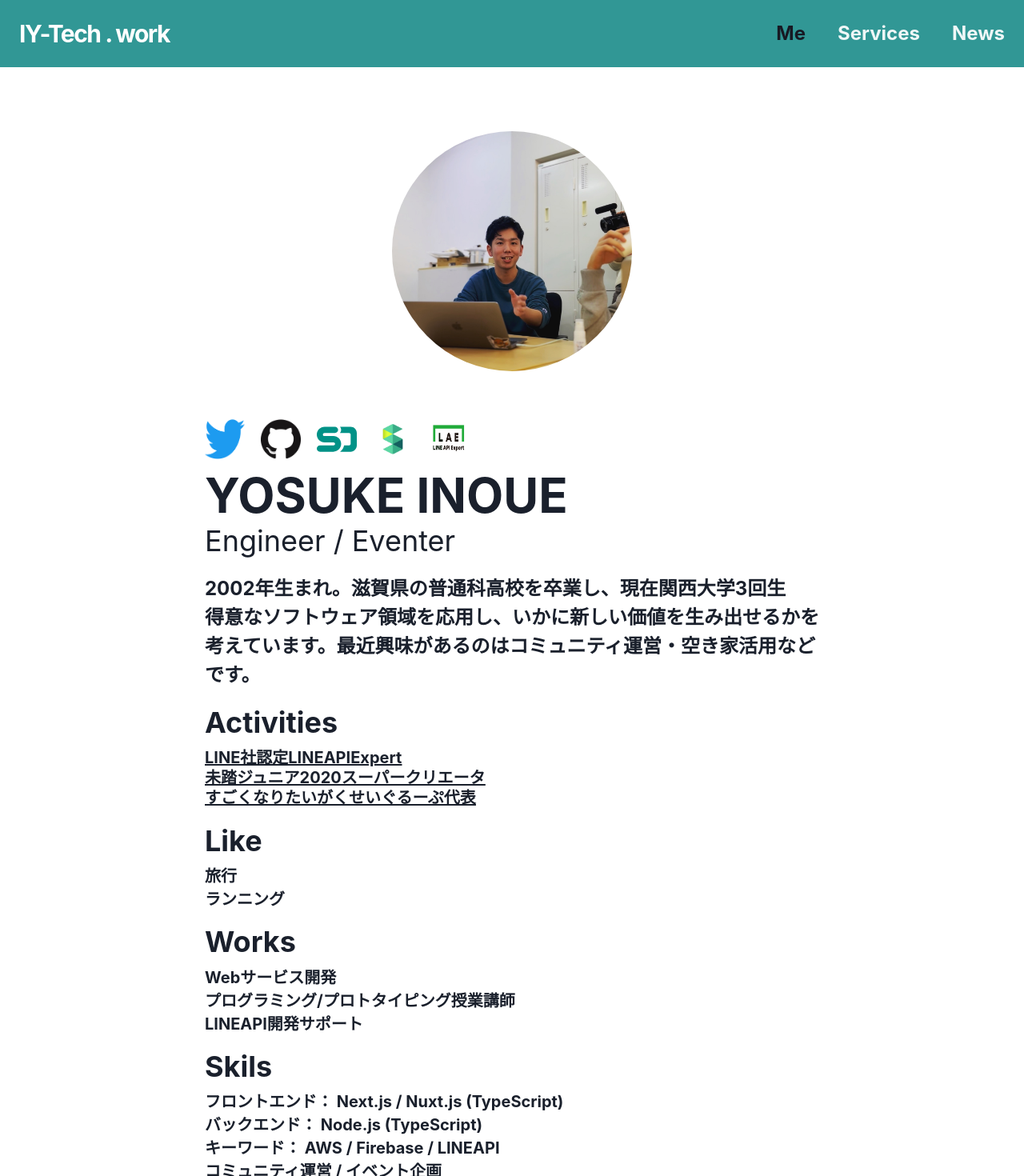
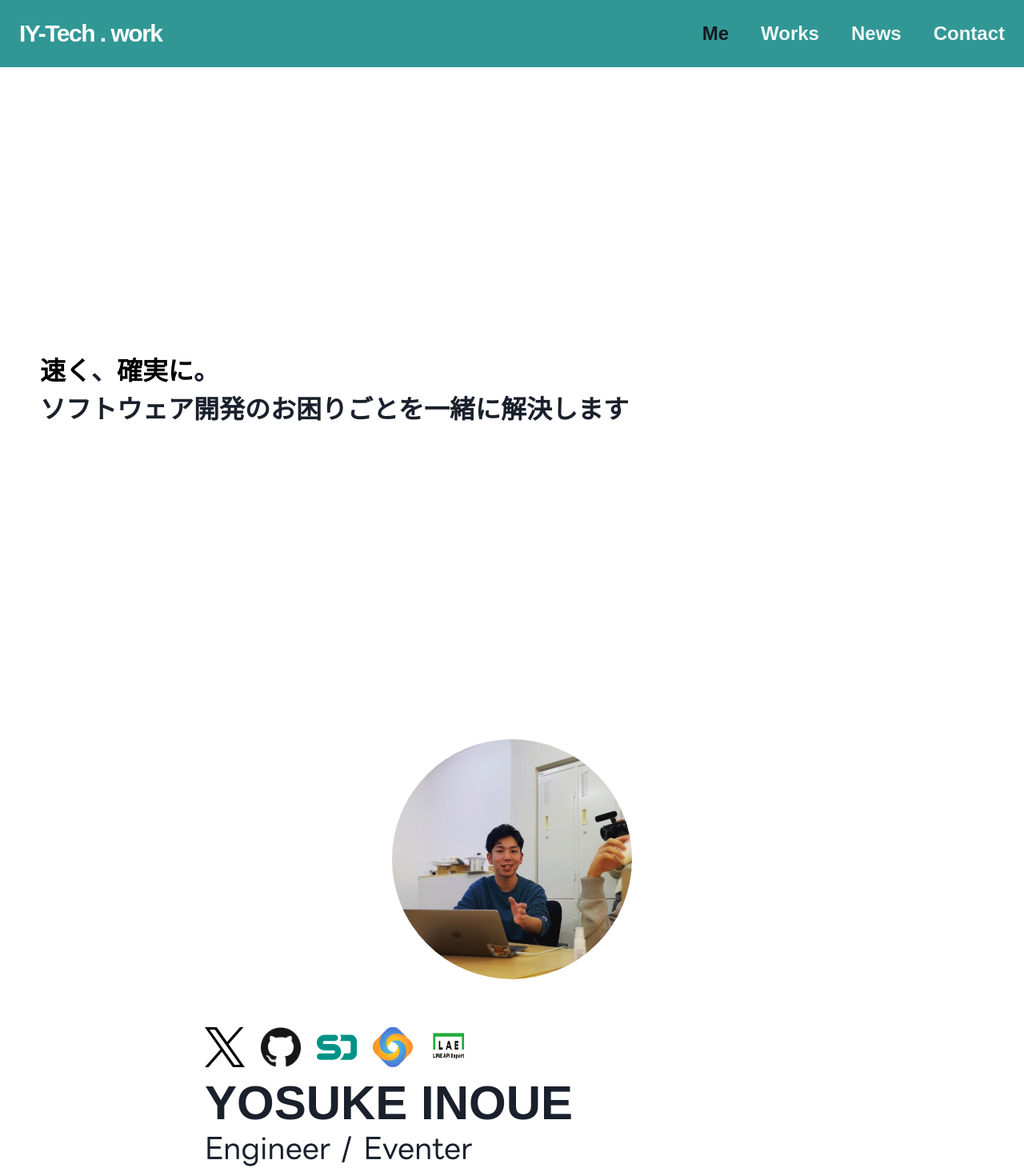
Before and after one commit to inoue2002/portfolio-v3, a Next.js app: page / in a window 1280 px wide. Shown: the top 1470 px of the page at 80% size. Built offline with nearby package versions, Linux system fonts and the light colour scheme; no server answers; a web font is replaced by a local one.

Commit message:
feat お問い合わせの作成

```diff
--- a/src/components/Header.tsx
+++ b/src/components/Header.tsx
@@ -55,13 +55,13 @@ export default function Header() {
             Me
           </Heading>
         </Link>
-        <Link href="/services" passHref>
+        <Link href="/works" passHref>
           <Heading
             fontSize={'2xl'}
             as="b"
-            color={router.pathname === '/services' ? 'gray.900' : 'whiteAlpha.900'}
+            color={router.pathname === '/works' ? 'gray.900' : 'whiteAlpha.900'}
           >
-            Services
+            Works
           </Heading>
         </Link>
         <Link href="/news" passHref>
@@ -73,8 +73,18 @@ export default function Header() {
             News
           </Heading>
         </Link>
+        <Link href="/contact" passHref>
+          <Heading
+            fontSize={'2xl'}
+            as="b"
+            color={
+              router.pathname === '/contact' ? 'gray.900' : 'whiteAlpha.900'
+            }
+          >
+            Contact
+          </Heading>
+        </Link>
       </Stack>
-
       <Box
         display={{ base: isOpen ? 'block' : 'none', md: 'block' }}
         mt={{ base: 4, md: 0 }}
--- a/src/components/Top.tsx
+++ b/src/components/Top.tsx
@@ -1,4 +1,15 @@
-import { Box, Heading, Spacer, Table, Tbody, Td, Text, Tr } from '@chakra-ui/react'
+import {
+  Box,
+  Heading,
+  Spacer,
+  Table,
+  Tbody,
+  Td,
+  Text,
+  Tr,
+} from '@chakra-ui/react'
+import { useInView } from 'framer-motion'
+import { useRef } from 'react'
 import Activities from './top/Activites'
 import Interests from './top/Interests'
 import Name from './top/Name'
@@ -8,19 +19,157 @@ import SnsIcons from './top/SnsIcons'
 import WorkHistory from './top/WorkHistory'
 import Works from './top/Works'
 
+function Section({
+  children,
+  background,
+}: {
+  children: React.ReactNode
+  background: string
+}) {
+  const ref = useRef(null)
+  const isInView = useInView(ref, { once: true })
+
+  return (
+    <section
+      ref={ref}
+      style={{
+        boxSizing: 'border-box',
+        width: '100%',
+        height: '101vh',
+        display: 'flex',
+        justifyContent: 'flex-start',
+        overflow: 'hidden',
+        padding: '50px',
+        background: background,
+      }}
+    >
+      <span
+        style={{
+          display: 'block',
+          transform: isInView ? 'none' : 'translateX(-200px)',
+          opacity: isInView ? 1 : 0,
+          transition: 'all 0.9s cubic-bezier(0.17, 0.55, 0.55, 1) 0.5s',
+        }}
+      >
+        {children}
+      </span>
+    </section>
+  )
+}
+
 export default function Top() {
   return (
-    <Box
-      marginLeft={{ md: '20%', base: '10%' }}
-      marginRight={{ md: '20%', base: '10%' }}
+    <>
+      <Box>
+        {/* <Text className="text-thin">This is thin text</Text>
+        <Text className="text-normal">This is normal text</Text>
+        <Text className="text-bold">This is bold text</Text>
+        <Text className="text-extraBold">This is extra bold text</Text> */}
+      </Box>
+      <Section background="#ffffff">
+        <div
+          className="text-extraBold"
+          style={{
+            display: 'flex',
+            justifyContent: 'center',
+            alignItems: 'center',
+            width: '100%',
+            height: '100%',
+            fontSize: '2rem', // 文字サイズを大きく
+          }}
         >
+          <div className="flex flexDirection">
+            <div className="flex">
+              <span style={{ color: 'black' }}>速く</span>
+              <span>、</span>
+              <span style={{ color: 'black' }}>確実に</span>
+              <span>。</span>
+            </div>
+            <span>ソフトウェア開発のお困りごとを一緒に解決します</span>
+          </div>
+        </div>
+      </Section>
+      {/* <Section background="">
+        <div
+          style={{
+            display: 'flex',
+            flexDirection: 'column',
+            alignItems: 'center',
+            justifyContent: 'center',
+            padding: '2rem',
+            textAlign: 'center',
+            color: '#000',
+          }}
+        >
+          <h2 style={{ fontSize: '2rem', fontWeight: 'bold' }}>
+            強み
+          </h2>
+          <ul style={{ listStyleType: 'none', padding: 0 }}>
+            <li style={{ margin: '1rem 0' }}>
+              1人目デザイナーを探してる！
+              <br />
+              MVPプロダクトでデザインを。
+              <span style={{ color: '#ff0000' }}>スタートアップ企業さん</span>。
+            </li>
+            <li style={{ margin: '1rem 0' }}>
+              WEBサービスにてデザインを！
+              <br />
+              パートナーを探している
+              <span style={{ color: '#ff0000' }}>ベンチャー企業さん</span>。
+            </li>
+            <li style={{ margin: '1rem 0' }}>
+              Githubはちょっとコーディング少しして欲しい！
+              <br />
+              デザインやコーディングして欲しい
+              <span style={{ color: '#ff0000' }}>システム会社さん</span>。
+            </li>
+          </ul>
+          <p style={{ fontSize: '1.5rem', fontWeight: 'bold' }}>
+            デザイン業務、よしたに担当致します。
+          </p>
+        </div>
+      </Section> */}
+
+      {/* <Section background="#f108a4">when</Section> */}
+      {/* <Section background="#bd19c8">in</Section> */}
+      {/* <Section background="#0077ff">view!</Section> */}
+      <Box marginLeft={{ md: '20%', base: '10%' }} marginRight={{ md: '20%' }}>
         <Box
           style={{
             display: 'flex',
             width: '100%',
             alignItems: 'center',
             justifyContent: 'center',
-          marginTop: '5rem',
+            marginTop: '2rem',
+            flexDirection: 'column',
+          }}
+        >
+          {/* <Heading
+            as="h1"
+            size="2xl"
+            textAlign="center"
+            fontFamily="Inter, sans-serif"
+            fontWeight="bold"
+          >
+            どうせやるなら面白く
+          </Heading> */}
+          {/* <Text
+            fontSize="xl"
+            textAlign="center"
+            marginTop="1rem"
+            fontFamily="Inter, sans-serif"
+            fontStyle="italic"
+          >
+            ソフトウェア開発を通じて、さまざまなサービスを作っています
+          </Text> */}
+        </Box>
+        <Box
+          style={{
+            display: 'flex',
+            width: '100%',
+            alignItems: 'center',
+            justifyContent: 'center',
+            // marginTop: '5rem',
           }}
         >
           <Profile />
@@ -38,7 +187,7 @@ export default function Top() {
           </Text>
           <Spacer />
           <Text fontSize={'2xl'} display={'block'} as="b">
-          得意なソフトウェア領域を応用し、いかに新しい価値を生み出せるかを考えています。最近興味があるのはコミュニティ運営・空き家活用などです。
+            複数のスタートアップでエンジニアとして開発に携わり、toB/toC/toGの大小さまざまな開発に従事
           </Text>
         </Box>
         <Box style={{ marginTop: '20px' }}>
@@ -60,7 +209,7 @@ export default function Top() {
           <Heading as="h2" size="xl">
             About
           </Heading>
-        <Table variant="simple">
+          <Table variant="simple" style={{ marginTop: '40px' }}>
             <Tbody>
               <Tr>
                 <Td>屋号</Td>
@@ -81,7 +230,7 @@ export default function Top() {
               <Tr>
                 <Td>事業内容</Td>
                 <Td>
-                ITコンサルティング、インターネットに関するアプリケーション開発・運営・企画
+                インターネットに関するアプリケーション開発・運営・企画
                 </Td>
               </Tr>
               <Tr>
@@ -92,5 +241,6 @@ export default function Top() {
           </Table>
         </Box>
       </Box>
+    </>
   )
 }
--- a/src/components/top/SnsIcons.tsx
+++ b/src/components/top/SnsIcons.tsx
@@ -4,17 +4,17 @@ export default function SnsIcons() {
   return (
     <Flex gap={5}>
       <a
-        href="https://twitter.com/inoue2002"
+        href="https://x.com/inoue2002"
         target="_blank"
         rel="noopener noreferrer"
-        title="twitter"
+        title="x"
       >
         <Image
-          src="/images/twitter.png"
-          alt="twitter icon"
+          src="/images/x.png"
+          alt="x icon"
           width={50}
           height={50}
-          title="twitter icon"
+          title="x icon"
         />
       </a>
 
@@ -52,19 +52,19 @@ export default function SnsIcons() {
         href="https://scrapbox.io/inoue2002/"
         target="_blank"
         rel="noopener noreferrer"
-        title="scrapbox"
+        title="cosense"
       >
         <Image
-          src="/images/scrapbox.png"
-          alt="scrapbox icon"
+          src="/images/cosense.svg"
+          alt="cosense icon"
           width={50}
           height={50}
-          title="scrapbox"
+          title="cosense"
         />
       </a>
 
       <a
-        href="https://www.line-community.me/ja/apiexpert/detail/60adb082851f7443b473e746"
+        href="https://developers.line.biz/ja/community/api-experts/jp-yosuke-inoue/"
         target="_blank"
         rel="noopener noreferrer"
         title="line api expert"
--- a/src/pages/_app.tsx
+++ b/src/pages/_app.tsx
@@ -1,5 +1,6 @@
-import { ChakraProvider } from '@chakra-ui/react'
+import { ChakraProvider, extendTheme } from '@chakra-ui/react'
 import type { AppProps } from 'next/app'
+import Head from 'next/head'
 import Footer from 'src/components/Footer'
 import { GATracking } from 'src/components/GaTracking'
 import Header from 'src/components/Header'
@@ -9,12 +10,99 @@ const GA_TRACKING_ID = process.env.NEXT_PUBLIC_GA_TRACKING_ID
 
 export default function App({ Component, pageProps }: AppProps) {
   return (
-    <ChakraProvider>
+    <ChakraProvider
+      theme={extendTheme({
+        fonts: {
+          heading: 'LINESeedJP, sans-serif',
+          body: 'LINESeedJP, sans-serif',
+        },
+        fontWeights: {
+          thin: 100,
+          normal: 400,
+          bold: 700,
+          extraBold: 800,
+        },
+        styles: {
+          global: {
+            '.text-thin': {
+              fontWeight: 100,
+            },
+            '.text-normal': {
+              fontWeight: 400,
+            },
+            '.text-bold': {
+              fontWeight: 700,
+            },
+            '.text-extraBold': {
+              fontWeight: 800,
+            },
+          },
+        },
+      })}
+    >
       <Seo />
       <GATracking trackingId={GA_TRACKING_ID} />
+      <Head>
+        <link
+          rel="preload"
+          href="/fonts/LINESeedJP_OTF_Th.woff2"
+          as="font"
+          type="font/woff2"
+          crossOrigin="anonymous"
+        />
+        <link
+          rel="preload"
+          href="/fonts/LINESeedJP_OTF_Rg.woff2"
+          as="font"
+          type="font/woff2"
+          crossOrigin="anonymous"
+        />
+        <link
+          rel="preload"
+          href="/fonts/LINESeedJP_OTF_Bd.woff2"
+          as="font"
+          type="font/woff2"
+          crossOrigin="anonymous"
+        />
+        <link
+          rel="preload"
+          href="/fonts/w_OTF_Eb.woff2"
+          as="font"
+          type="font/woff2"
+          crossOrigin="anonymous"
+        />
+        <style>
+          {`
+            @font-face {
+              font-family: 'LINESeedJP';
+              src: url('/fonts/LINESeedJP_OTF_Th.woff2') format('woff2');
+              font-weight: 100;
+              font-style: normal;
+            }
+            @font-face {
+              font-family: 'LINESeedJP';
+              src: url('/fonts/LINESeedJP_OTF_Rg.woff2') format('woff2');
+              font-weight: 400;
+              font-style: normal;
+            }
+            @font-face {
+              font-family: 'LINESeedJP';
+              src: url('/fonts/LINESeedJP_OTF_Bd.woff2') format('woff2');
+              font-weight: 700;
+              font-style: normal;
+            }
+            @font-face {
+              font-family: 'LINESeedJP';
+              src: url('/fonts/LINESeedJP_OTF_Eb.woff2') format('woff2');
+              font-weight: 800;
+              font-style: normal;
+            }
+          `}
+        </style>
+      </Head>
       <Header />
-      <Component {...pageProps}/>
-      <Footer/>
+      <Component {...pageProps} />
+      <Footer />
     </ChakraProvider>
   )
 }
```
Also changed, not shown: src/components/Footer.tsx (+12 -8 lines), src/pages/contact.tsx (added, +69 -0 lines), src/pages/works.tsx (renamed from src/pages/services.tsx). Lines whose indentation alone changed are shown as unchanged.
